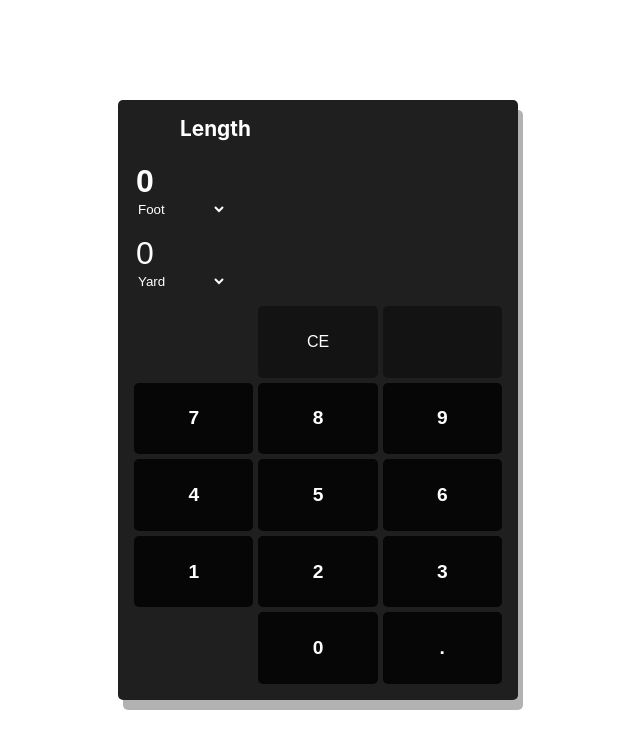
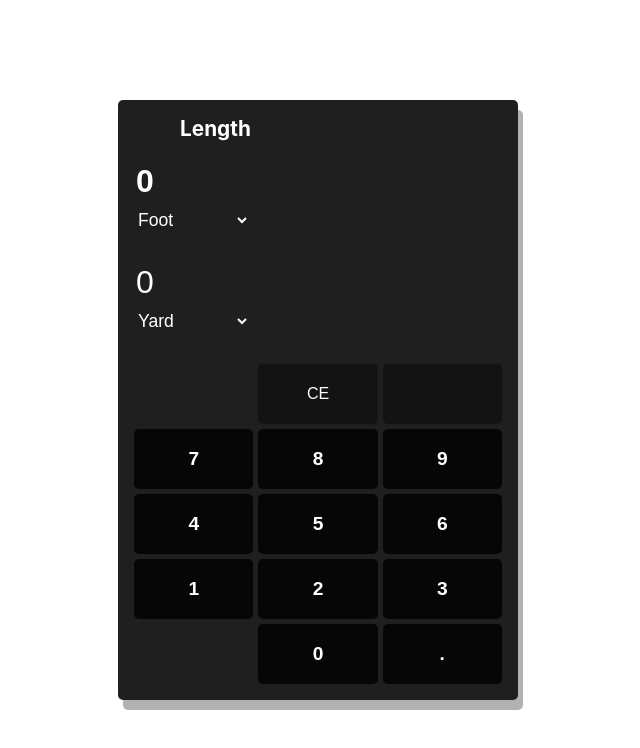
Before and after one commit to ThomasTW935/windows-calculator-clone, a React (Vite) app: page / in a window 1280 px wide. Shown: the top 748 px of the page, without its empty margins (322-962 px from the left). Built offline with nearby package versions, Linux system fonts and the light colour scheme; some icons are missing.

Commit message:
fix select and option style

```diff
--- a/src/components/Converter/Converter.style.ts
+++ b/src/components/Converter/Converter.style.ts
@@ -14,12 +14,16 @@ const Con: ICon = styled.div`
 
 const display = styled.section`
   div {
-    padding-bottom: 1rem;
+    padding-bottom: 2rem;
   }
   select {
+    margin-top: 0.5rem;
     display: block;
-    /* font-size: 1.5rem; */
     text-transform: capitalize;
+    font-size: 1.1rem;
+    option {
+      color: black;
+    }
   }
 `
 
```
